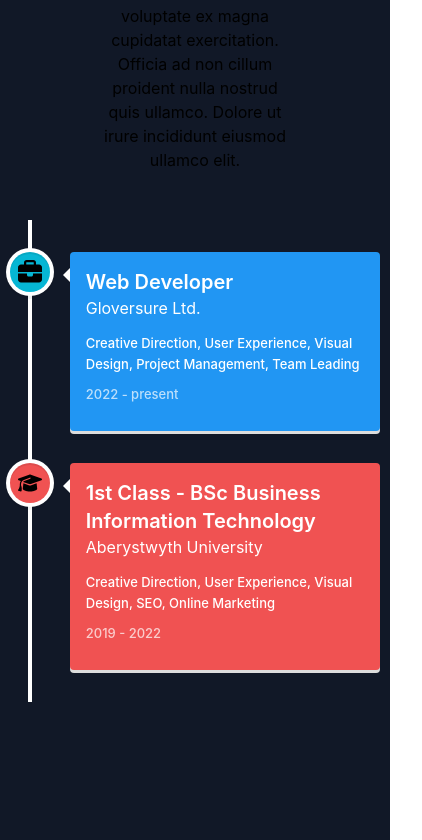
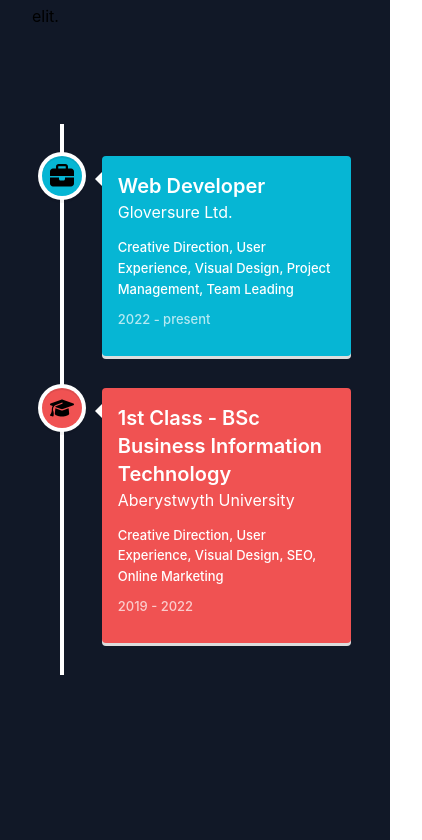
Before and after one commit to kiasambrook/portfolio-2024, a React (Create React App) app in the folder frontend/: page / in a window 390 px wide. Shown: the part 2244-3084 px from the top of the page, 422 px wide, since content can reach past the window. Built offline with nearby package versions, Linux system fonts and the light colour scheme.

Commit message:
refactor: tidying up the responsiveness of the timeline

```diff
--- a/frontend/src/components/timeline/App.js
+++ b/frontend/src/components/timeline/App.js
@@ -2,8 +2,8 @@
 
 const TimelineApp = () => {
   return (
-    <div className="bg-gray-900 h-min-screen h-auto py-32 experience flex flex-col items-center w-full text-center" id="timeline-trigger">
-      <div className="text-center w-1/2">
+    <div className="bg-gray-900 container h-min-screen h-auto py-32 experience flex flex-col xl:items-center w-full text-left xl:text-center" id="timeline-trigger">
+      <div className="lg:text-center w-full xl:w-1/2">
         <h3 className="text-4xl font-semibold mb-3">Experiences</h3>
         <p className="">
           Laborum laborum esse mollit fugiat sint ut aute non nulla sunt aute
--- a/frontend/src/components/timeline/Timeline.js
+++ b/frontend/src/components/timeline/Timeline.js
@@ -8,11 +8,14 @@
 
 const Timeline = () => {
   return (
-    <div id="parent-timeline" className="section-timeline mt-12">
+    <div id="parent-timeline" className="section-timeline mt-24">
       <VerticalTimeline>
         <VerticalTimelineElement
-          className="vertical-timeline-element--education"
-          contentStyle={{ background: "rgb(33, 150, 243)", color: "#fff" }}
+          className="vertical-timeline-element--education w-10/12 xl:w-full"
+          contentStyle={{
+            background: "rgb(6 182 212 / var(--tw-bg-opacity))",
+            color: "#fff",
+          }}
           date="2022 - present"
           iconClassName="bg-cyan-500"
           textClassName="text-left"
@@ -31,7 +34,7 @@
         </VerticalTimelineElement>
 
         <VerticalTimelineElement
-          className="vertical-timeline-element--education"
+          className="vertical-timeline-element--education w-10/12 xl:w-full"
           date="2019 - 2022"
           iconClassName="bg-red-500"
           contentStyle={{
```
